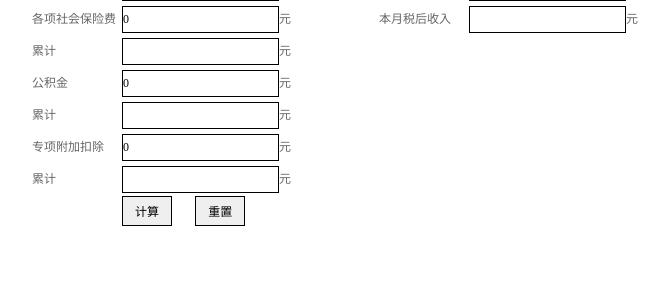
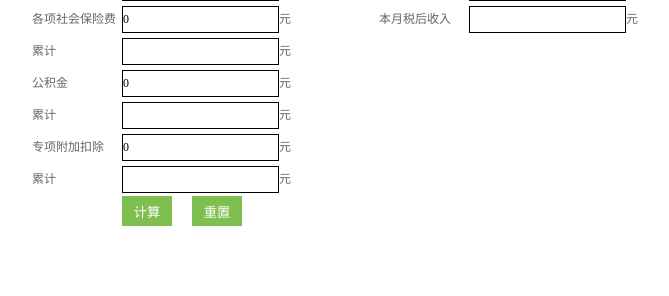
Before and after one commit to xuwg/incomeTax, a web app: file index.html in a window 1280 px wide. Shown: the part 233-529 px from the top of the page, without its empty margins (208-877 px from the left). Run offline with its HTML, style and script files only (its server is not run), Linux system fonts and the light colour scheme.

Commit message:
增加按钮css样式

```diff
--- a/css/index.css
+++ b/css/index.css
@@ -1,18 +1,21 @@
 .inner_c {
     margin: 0 auto;
-    width:800px;
+    width: 800px;
 }
-.cal {
-}
-.cal .right{
+
+.cal {}
+
+.cal .right {
     margin: 0 10px;
 }
-.cal h1{
+
+.cal h1 {
     font: 700 20px/25px "simsun";
     margin: 10px;
 }
+
 .cal li {
-    height:30px;
+    height: 30px;
     line-height: 30px;
     margin: 2px 0;
 }
@@ -26,6 +29,7 @@
 .cal input {
     height: 25px;
 }
+
 .cal input {
     border: 1px solid #000;
 }
@@ -33,12 +37,32 @@
 .cal .jiSuan {
     margin: 0 20px 0px 90px;
 }
+
 .cal .jiSuan,
 .cal .reset {
-    width:50px;
+    width: 50px;
     height: 30px;
 }
 
 .cal .taxShuoDe {
     width: 200px;
 }
+
+.cal button {
+    display: block;
+    position: relative;
+    background: #7EBF4F;
+    padding: 5px;
+    float: left;
+    color: #fff;
+    text-decoration: none;
+    cursor: pointer;
+}
+
+.cal button:hover {
+    background-color: #a00;
+}
+
+.cal button:active {
+    background-color: #444;
+}
--- a/index.html
+++ b/index.html
@@ -83,8 +83,8 @@
                         <span>累计</span><input type="text" name="" id="fuJiaAcc"><span>元</span>
                     </li>
                 </ul>
-                <input id="cal" type="button" value="计算" class="jiSuan" />
-                <input id="reset" type="reset" value="重置" class="reset" />
+                <button id="cal" type="submit" value="" class="jiSuan">计算</button>
+                <button id="reset" type="reset" value="" class="reset" >重置</button>
             </div>
             <div class="right fl">
                 <h1>个税计算结果</h1>
```
